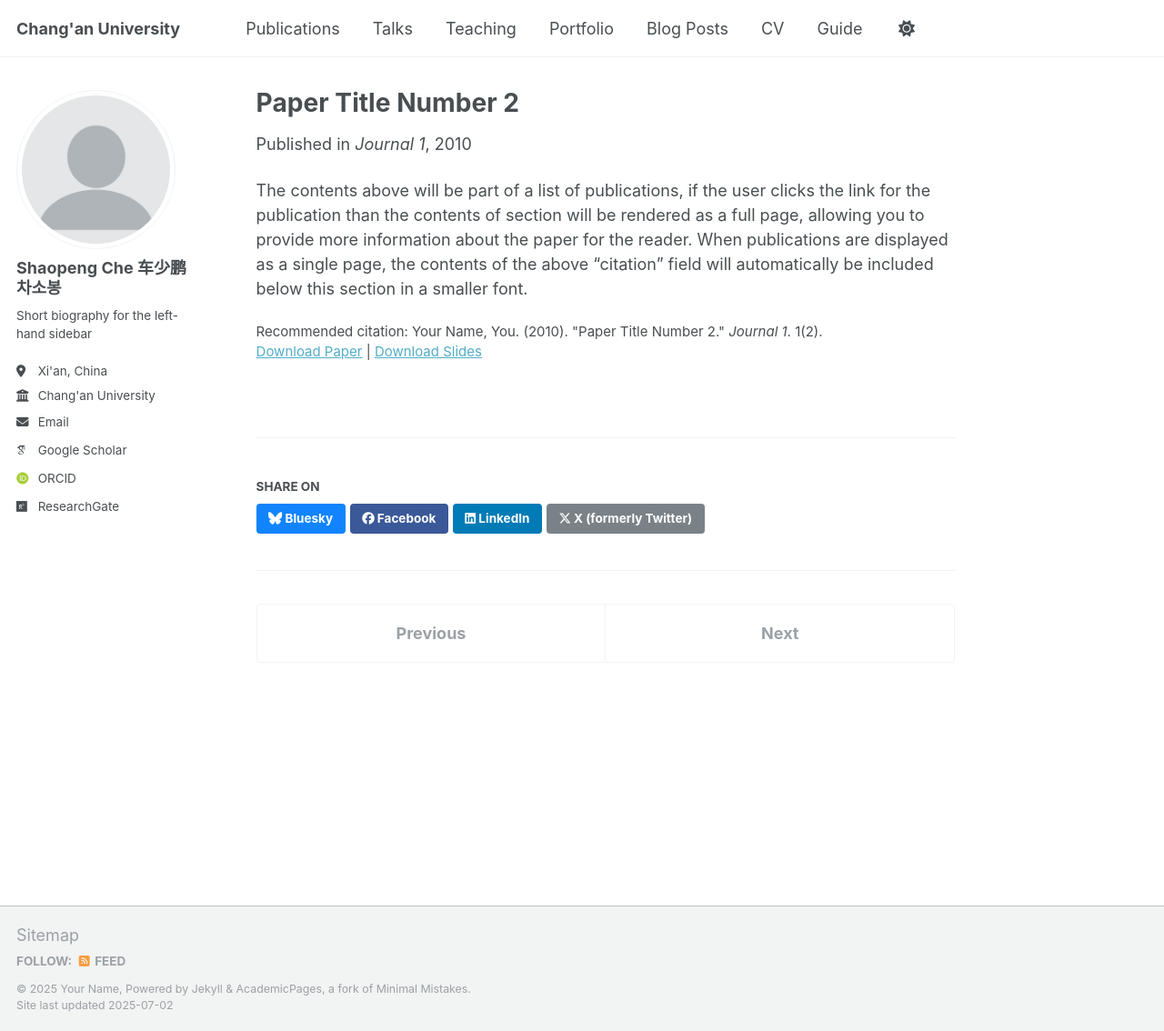
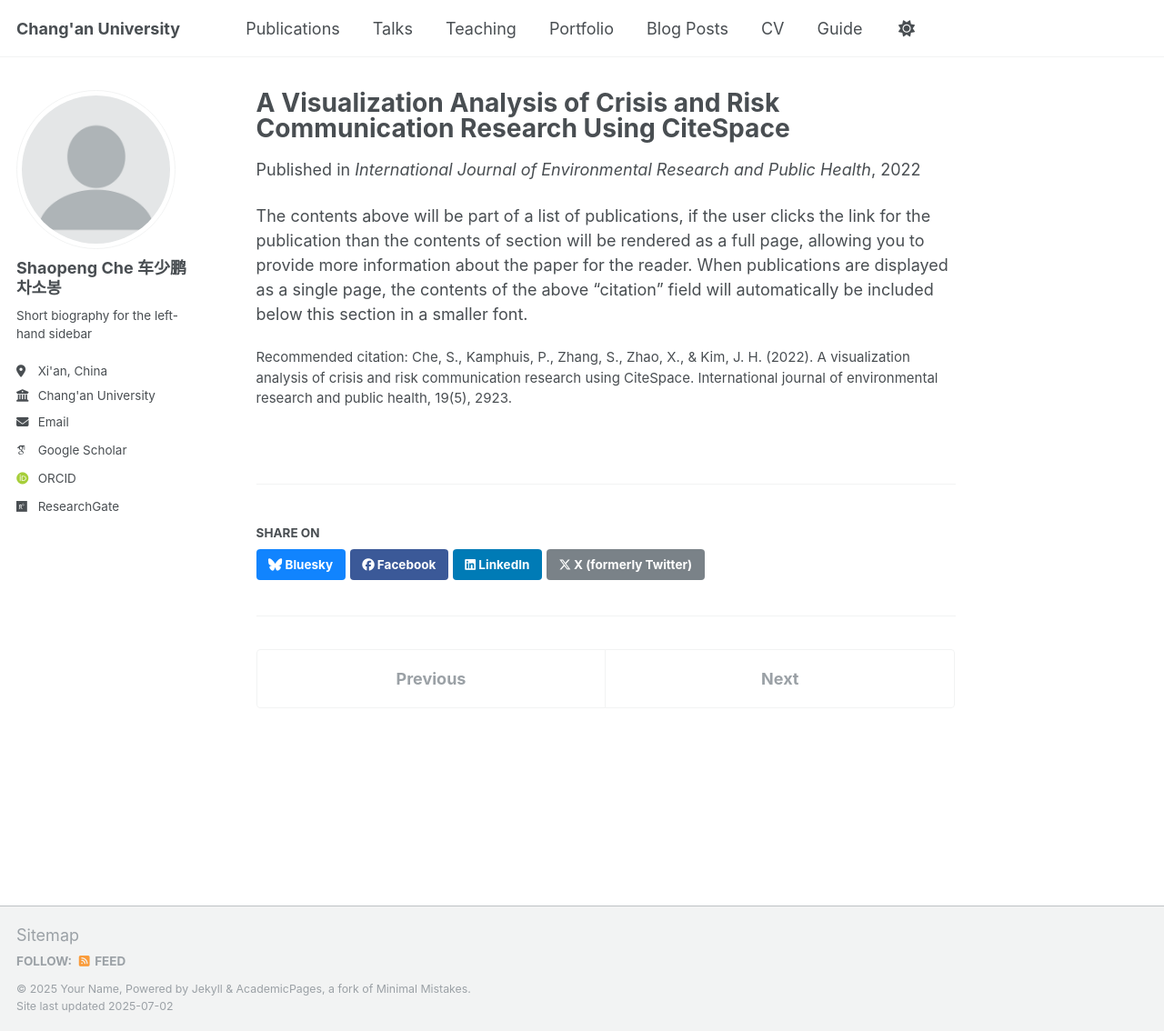
Before and after one commit to cheshaopeng/academicpages, a Jekyll site: the page built from _publications/2010-10-01-paper-title-number-2.md, in a window 1280 px wide and 1134 px high. Shown: the whole window at 91% size. Built offline with Jekyll 4.4.1, drawn with Linux system fonts in a browser that asks for light colours; some web fonts are replaced; a script that is not in the unit is left out.

Commit message:
2010-10-01-paper-title-number-2.md

```diff
--- a/_publications/2010-10-01-paper-title-number-2.md
+++ b/_publications/2010-10-01-paper-title-number-2.md
@@ -1,14 +1,11 @@
 ---
-title: "Paper Title Number 2"
+title: "A Visualization Analysis of Crisis and Risk Communication Research Using CiteSpace"
 collection: publications
 category: manuscripts
-permalink: /publication/2010-10-01-paper-title-number-2
-excerpt: 'This paper is about the number 2. The number 3 is left for future work.'
-date: 2010-10-01
-venue: 'Journal 1'
-slidesurl: 'http://academicpages.github.io/files/slides2.pdf'
-paperurl: 'http://academicpages.github.io/files/paper2.pdf'
-citation: 'Your Name, You. (2010). &quot;Paper Title Number 2.&quot; <i>Journal 1</i>. 1(2).'
+permalink: 'https://www.mdpi.com/1660-4601/19/5/2923'
+date: 2022-03-02
+venue: 'International Journal of Environmental Research and Public Health'
+citation: 'Che, S., Kamphuis, P., Zhang, S., Zhao, X., & Kim, J. H. (2022). A visualization analysis of crisis and risk communication research using CiteSpace. International journal of environmental research and public health, 19(5), 2923.'
 ---
 
 The contents above will be part of a list of publications, if the user clicks the link for the publication than the contents of section will be rendered as a full page, allowing you to provide more information about the paper for the reader. When publications are displayed as a single page, the contents of the above "citation" field will automatically be included below this section in a smaller font.
```
